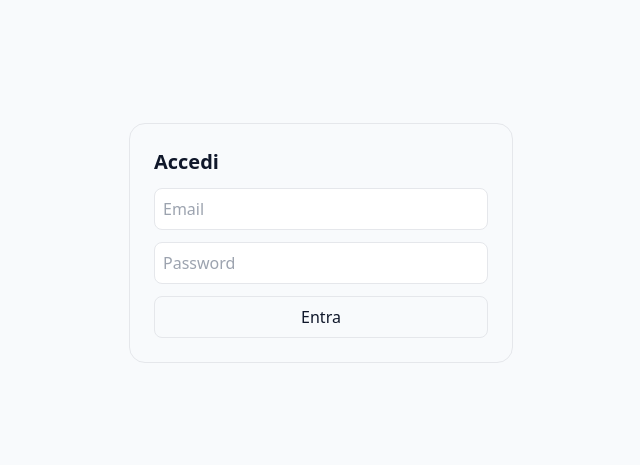
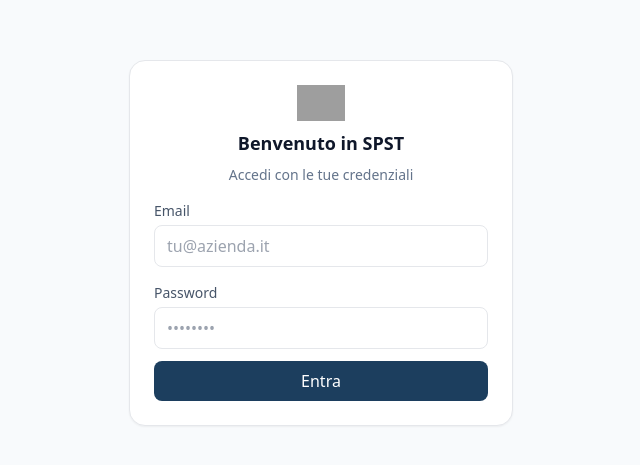
Before and after one commit to SPST-WINE/spst-dashboard, a Next.js app: page /login in a window 1280 px wide. Shown: the part 157-622 px from the top of the page, without its empty margins (319-959 px from the left). Built offline with nearby package versions, Linux system fonts and the light colour scheme; no server answers; grey boxes are pictures that could not be loaded.

Commit message:
Update page.tsx

```diff
--- a/app/login/page.tsx
+++ b/app/login/page.tsx
@@ -1,35 +1,120 @@
-// app/login/page.tsx
-"use client";
-import { useState } from "react";
-import { signInWithEmailAndPassword } from "firebase/auth";
-import { authClient } from "@/lib/firebase-client";
-import { useRouter } from "next/navigation";
+'use client';
 
-export default function Page() {
+import { useState } from 'react';
+import { useRouter, useSearchParams } from 'next/navigation';
+import { signInWithEmailAndPassword, signOut } from 'firebase/auth';
+import { authClient } from '@/lib/firebase-client';
+
+const LOGO =
+  'https://cdn.prod.website-files.com/6800cc3b5f399f3e2b7f2ffa/68079e968300482f70a36a4a_output-onlinepngtools%20(1).png';
+
+export default function LoginPage() {
   const router = useRouter();
-  const [email, setEmail] = useState("");
-  const [password, setPassword] = useState("");
+  const params = useSearchParams();
+  const next = params.get('next') || '/dashboard';
+
+  const [email, setEmail] = useState('');
+  const [password, setPassword] = useState('');
   const [err, setErr] = useState<string | null>(null);
+  const [loading, setLoading] = useState(false);
 
   async function onSubmit(e: React.FormEvent) {
     e.preventDefault();
     setErr(null);
+    setLoading(true);
     try {
+      // 1) Firebase auth
       await signInWithEmailAndPassword(authClient(), email, password);
-      router.replace("/dashboard/spedizioni");
+
+      // 2) Verifica che l'utente esista su Airtable (tabella UTENTI)
+      const r = await fetch('/api/check-user', {
+        method: 'POST',
+        headers: { 'Content-Type': 'application/json' },
+        body: JSON.stringify({ email }),
+      });
+      const j = await r.json();
+      if (!r.ok || !j?.exists) {
+        // non autorizzato su Airtable -> signout e errore
+        await signOut(authClient());
+        throw new Error(
+          j?.error ||
+            'Account non abilitato. Contatta il supporto SPST per l’accesso.'
+        );
+      }
+
+      // 3) Ok -> dentro
+      router.replace(next);
     } catch (e: any) {
-      setErr(e.message);
+      setErr(e?.message || 'Errore di accesso');
+    } finally {
+      setLoading(false);
     }
   }
 
   return (
-    <div className="min-h-screen grid place-items-center p-6">
-      <form onSubmit={onSubmit} className="w-full max-w-sm space-y-3 border p-6 rounded-2xl">
-        <h1 className="text-xl font-semibold">Accedi</h1>
-        <input className="w-full border rounded-lg p-2" placeholder="Email" value={email} onChange={e=>setEmail(e.target.value)} />
-        <input className="w-full border rounded-lg p-2" placeholder="Password" type="password" value={password} onChange={e=>setPassword(e.target.value)} />
-        {err && <div className="text-sm text-red-600">{err}</div>}
-        <button className="w-full px-3 py-2 rounded-lg border hover:bg-gray-50">Entra</button>
+    <div className="min-h-screen grid place-items-center bg-slate-50 px-4">
+      <form
+        onSubmit={onSubmit}
+        className="w-full max-w-sm rounded-2xl border bg-white p-6 shadow-sm"
+      >
+        <div className="mb-4 flex flex-col items-center gap-2">
+          {/* usa <img> per evitare config immagini; se preferisci next/image aggiungi remotePatterns */}
+          <img src={LOGO} alt="SPST" className="h-9" />
+          <h1 className="text-lg font-semibold text-slate-900">
+            Benvenuto in SPST
+          </h1>
+          <p className="text-sm text-slate-500">
+            Accedi con le tue credenziali
+          </p>
+        </div>
+
+        <label className="mb-1 block text-sm text-slate-600" htmlFor="email">
+          Email
+        </label>
+        <input
+          id="email"
+          type="email"
+          required
+          autoComplete="email"
+          className="mb-3 w-full rounded-lg border px-3 py-2 outline-none focus:ring-2 focus:ring-[#1c3e5e]"
+          placeholder="tu@azienda.it"
+          value={email}
+          onChange={(e) => setEmail(e.target.value)}
+        />
+
+        <label
+          className="mb-1 mt-1 block text-sm text-slate-600"
+          htmlFor="password"
+        >
+          Password
+        </label>
+        <input
+          id="password"
+          type="password"
+          required
+          autoComplete="current-password"
+          className="mb-3 w-full rounded-lg border px-3 py-2 outline-none focus:ring-2 focus:ring-[#1c3e5e]"
+          placeholder="••••••••"
+          value={password}
+          onChange={(e) => setPassword(e.target.value)}
+        />
+
+        {err && <div className="mb-3 text-sm text-red-600">{err}</div>}
+
+        <button
+          type="submit"
+          disabled={loading}
+          className="w-full rounded-lg bg-[#1c3e5e] px-4 py-2 text-white transition hover:opacity-90 disabled:opacity-50"
+        >
+          {loading ? 'Accesso…' : 'Entra'}
+        </button>
+
+        {/* eventuale link recupero password in futuro */}
+        {/* <div className="mt-3 text-center">
+          <a href="/reset" className="text-sm text-[#1c3e5e] hover:underline">
+            Hai dimenticato la password?
+          </a>
+        </div> */}
       </form>
     </div>
   );
```
